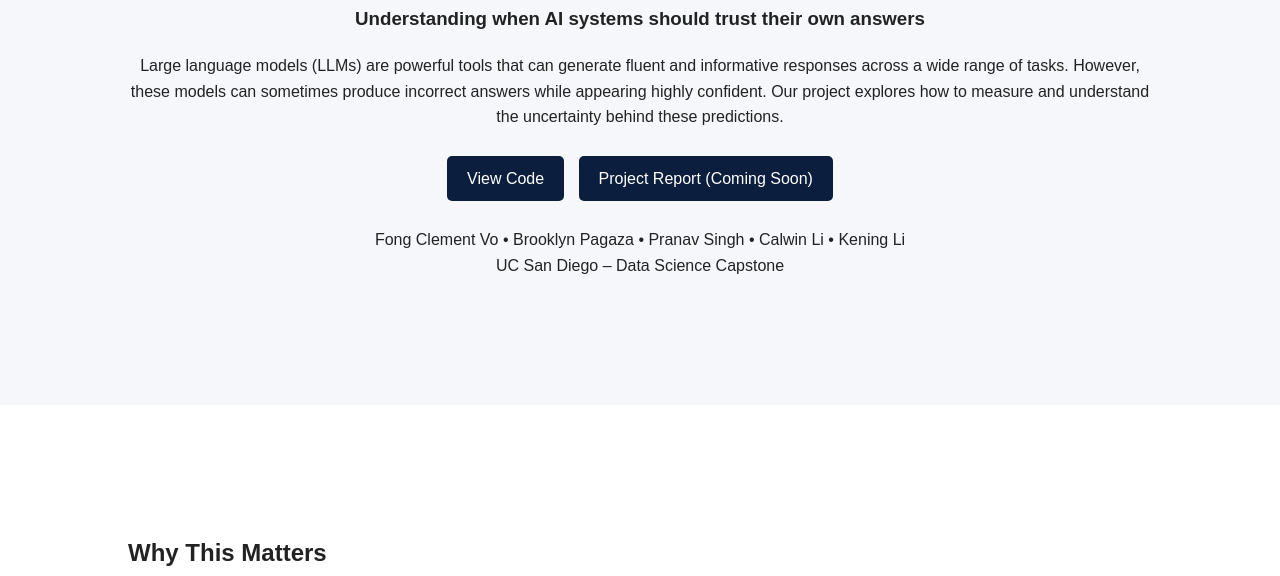
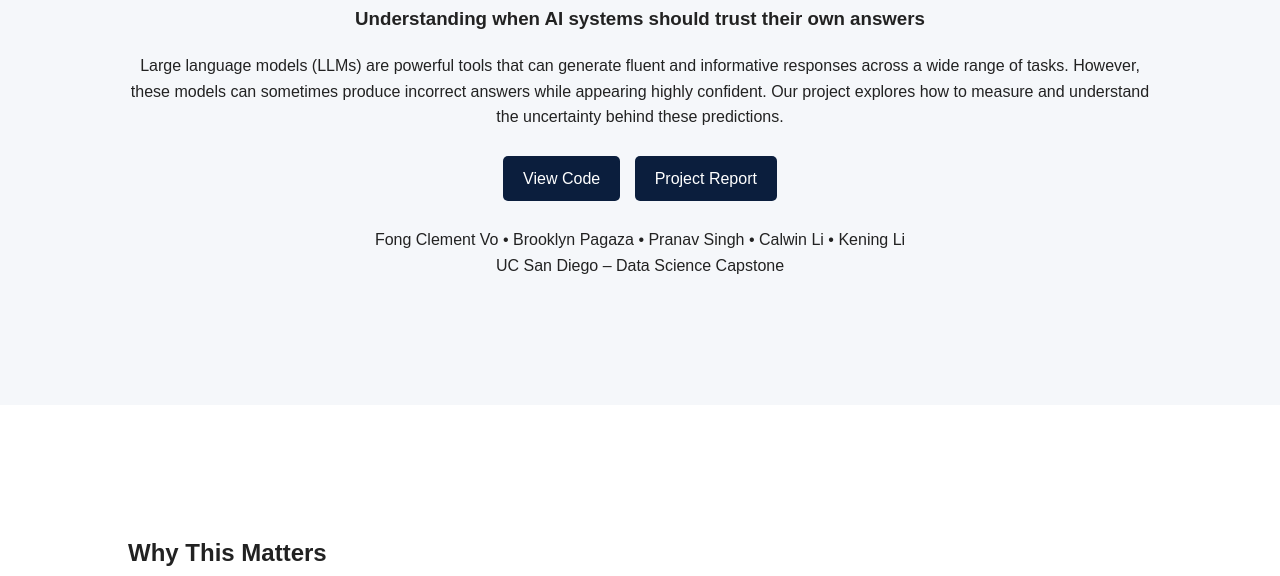
Before and after one commit to ClemHubble/dsc_capstone_website, a plain HTML site: page index.html in a window 1280 px wide. Shown: the part 224-800 px from the top of the page. Drawn offline with Linux system fonts and the light colour scheme.

Commit message:
added report link

```diff
--- a/index.html
+++ b/index.html
@@ -118,8 +118,8 @@ Large language models (LLMs) are powerful tools that can generate fluent and inf
 View Code
 </a>
 
-<a href="#" class="button">
-Project Report (Coming Soon)
+<a href="https://drive.google.com/file/d/1n_0TNE-dSnsNb9q4_5TZjS3m-mBAnXrw/view?usp=sharing" class="button">
+Project Report
 </a>
 
 <p>
```
